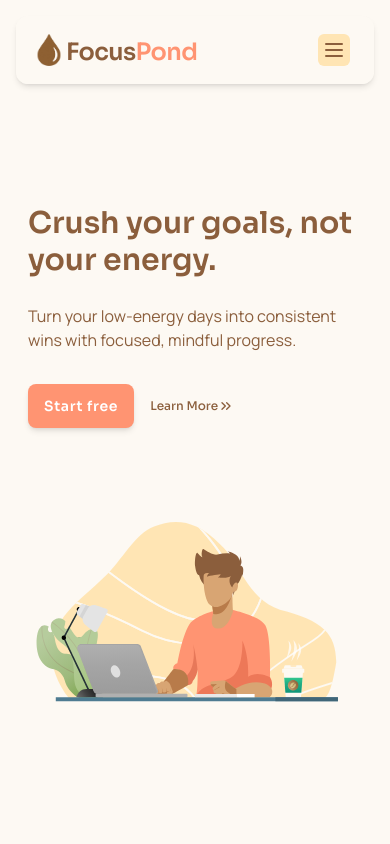
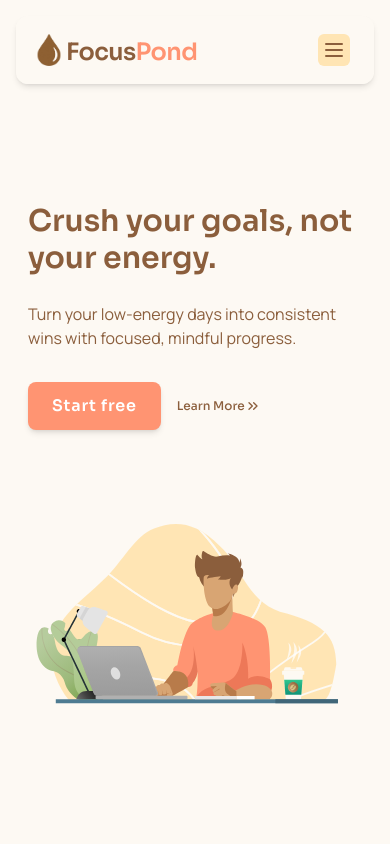
Before and after one commit to liannmaka/Focuspond, a Next.js app: page / in a window 390 px wide. Shown: the top 844 px of the page. Built offline with nearby package versions, Linux system fonts and the light colour scheme.

Commit message:
chore: updated hero,navbar,signupButton & button component

```diff
--- a/src/app/(landing-page)/_components/Hero.tsx
+++ b/src/app/(landing-page)/_components/Hero.tsx
@@ -1,6 +1,7 @@
 "use client";
 
 import Link from "next/link";
+import Button from "@/components/ui/Button";
 import Lottie from "lottie-react";
 import heroImage from "../../../../public/lotties/hero-illustration-3.json";
 import { ChevronsRight } from "lucide-react";
@@ -19,13 +20,14 @@ const Hero: React.FC = () => {
             progress.
           </p>
           <div className="mt-8 flex space-x-4 md:space-x-6 font-sora">
-            <Link
+            <Button
               href="/signup"
+              size="lg"
               aria-label="Sign up for FocusPond"
-              className="bg-accent-button text-white font-semibold px-4 py-3 rounded-lg tracking-wider shadow-md hover:scale-[1.02] transition text-sm sm:text-base sm:px-6 sm:py-3"
+              className="font-semibold"
             >
               Start free
-            </Link>
+            </Button>
 
             <Link
               href="#"
--- a/src/app/(landing-page)/_components/NavBar.tsx
+++ b/src/app/(landing-page)/_components/NavBar.tsx
@@ -107,7 +107,7 @@ const NavBar: React.FC = () => {
       <div
         id="mobile-menu"
         className={clsx(
-          "lg:hidden transition-all duration-300 ease-in-out will-change-transform ",
+          "lg:hidden",
           isOpen
             ? "max-h-80 opacity-100 pointer-events-auto"
             : "max-h-0 opacity-0 pointer-events-none overflow-hidden"
--- a/src/app/(landing-page)/_components/ui/SignupButton.tsx
+++ b/src/app/(landing-page)/_components/ui/SignupButton.tsx
@@ -6,7 +6,7 @@ const SignupButton = () => {
       href="/signup"
       size="sm"
       aria-label="Sign up for FocusPond"
-      className="border border-accent-button font-sora"
+      className="border border-accent-button font-medium"
     >
       Get started
     </Button>
--- a/src/components/ui/Button.tsx
+++ b/src/components/ui/Button.tsx
@@ -35,7 +35,7 @@ const Button: React.FC<ButtonProps> = ({
   onClick,
 }) => {
   const baseStyles =
-    "inline-flex items-center justify-center gap-2 rounded-lg transition-all font-sora font-medium hover:scale-[1.02] transition duration-200 ease-in-out tracking-wider";
+    "inline-flex items-center justify-center gap-2 rounded-lg transition-all font-sora tracking-wider";
 
   const variants: Record<Variant, string> = {
     primary: "bg-accent-button text-white shadow-md",
@@ -47,8 +47,8 @@ const Button: React.FC<ButtonProps> = ({
   const sizes: Record<Size, string> = {
     xs: "px-3 py-1.5 text-xs",
     sm: "px-3.5 py-2 text-sm",
-    md: "px-4 py-2 text-base",
-    lg: "px-6 py-3 text-lg",
+    md: "px-5 py-3 text-base",
+    lg: "px-6 py-3 text-base",
   };
 
   const combinedClass = clsx(
```
